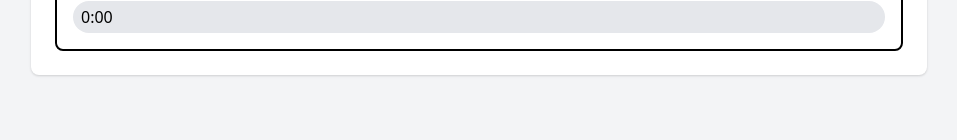
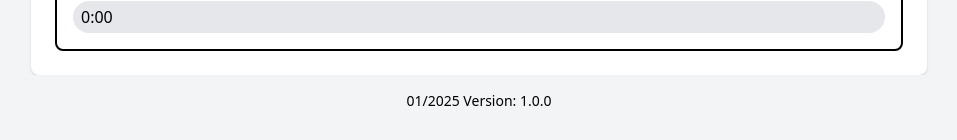
Before and after one commit to bytesnotbits/LifeandMinistryTimer, a plain HTML site: page index.html in a window 1280 px wide. Shown: the part 2005-2145 px from the top of the page, without its empty margins (161-1118 px from the left). Before the commit the page ends 2096 px from the top, so only its background shows below. Drawn offline with nearby package versions, Linux system fonts and the light colour scheme.

Commit message:
Added footer to HTML body

```diff
--- a/index.html
+++ b/index.html
@@ -110,6 +110,11 @@
             </div>
         </section>
     </main>
+
+    <footer class="bg-gray-100 p-4 text-sm text-center">
+        <!-- Other footer content -->
+        01/2025 Version: 1.0.0
+    </footer>
 </body>
 
     <script>
```
